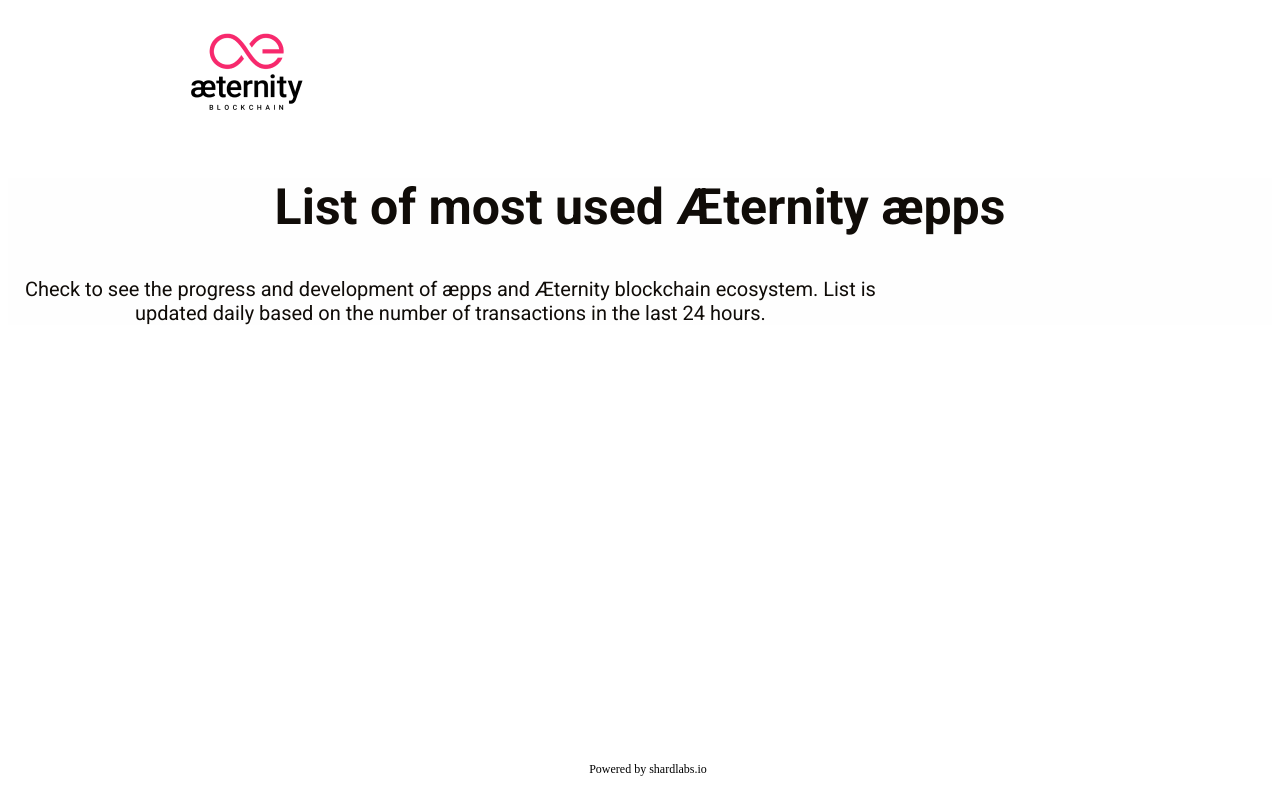
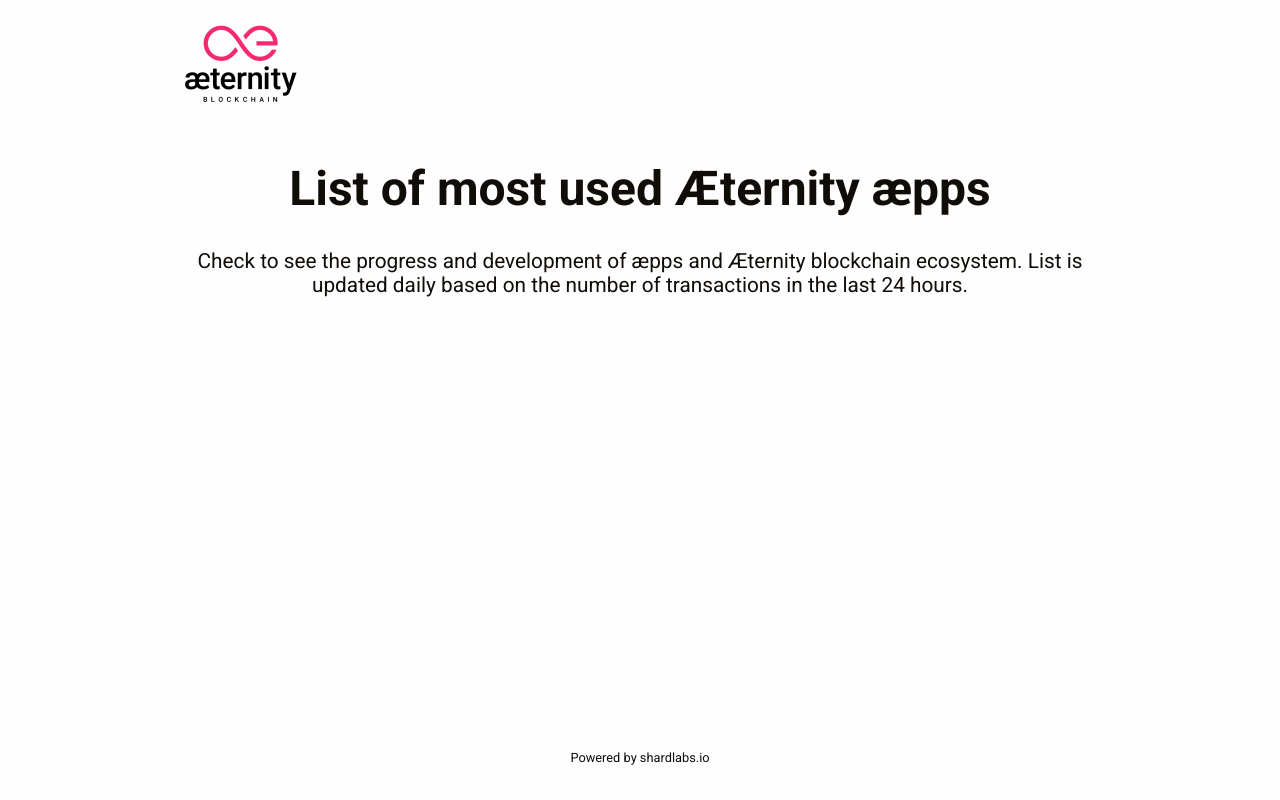
Before and after one commit to Shard-Labs/ct-stateoftheaepps, a Gatsby site: page / in a window 1280 px wide. Built offline with nearby package versions, Linux system fonts and the light colour scheme; Gatsby itself is replaced by a stand-in of ours.

Commit message:
fixed css, names, units etc

```diff
--- a/src/components/footer.js
+++ b/src/components/footer.js
@@ -1,9 +1,9 @@
-import React from "react"
+import React from "react";
 
 export default function Footer() {
   return (
-    <footer className="footer">
-      <p className="textFooter">Powered by shardlabs.io</p>
+    <footer class="footer">
+      <p class="text-footer">Powered by shardlabs.io</p>
     </footer>
-  )
+  );
 }
--- a/src/components/header.js
+++ b/src/components/header.js
@@ -1,14 +1,14 @@
-import React from "react"
-import DesktopLogo from "../assets/images/logo.png"
-import LogoMobile from "../assets/images/logo_mobile.png"
+import React from "react";
+import DesktopLogo from "../assets/images/logo.png";
+import MobileLogo from "../assets/images/logo_mobile.png";
 
 function Header() {
   return (
-    <header className="header">
-      <img className="headerDesktop" src={DesktopLogo} alt="" />
-      <img className="headerMobile" src={LogoMobile} alt="" />
+    <header class="header">
+      <img class="logo-desktop" src={DesktopLogo} alt="logo" />
+      <img class="logo-mobile" src={MobileLogo} alt="logo" />
     </header>
-  )
+  );
 }
 
-export default Header
+export default Header;
--- a/src/pages/index.js
+++ b/src/pages/index.js
@@ -1,17 +1,17 @@
-import React from "react"
-import Header from "../components/header"
-import Footer from "../components/footer"
-import "../styles/styles.scss"
+import React from "react";
+import Header from "../components/header";
+import Footer from "../components/footer";
+import "../styles/styles.scss";
 
 export default function Home() {
   return (
     <div>
       <Header />
 
-      <main className="body">
-        <section className="description">
-          <h1 className="titleMain">List of most used Æternity æpps</h1>
-          <p className="descriptive">
+      <main class="main">
+        <section class="description">
+          <h1 class="title-main">List of most used Æternity æpps</h1>
+          <p class="description-text">
             Check to see the progress and development of æpps and Æternity
             blockchain ecosystem. List is updated daily based on the number of
             transactions in the last 24 hours.
@@ -21,5 +21,5 @@
 
       <Footer />
     </div>
-  )
+  );
 }
--- a/src/styles/_base.scss
+++ b/src/styles/_base.scss
@@ -1,30 +1,13 @@
+* {
+  margin: 0;
+}
+
 html {
   scroll-behavior: smooth;
 }
 
-.body {
+body {
   font-family: "Roboto", sans-serif;
-  background: $backgroundColor;
-  color: $textColor;
-  text-align: center;
-
-  .description {
-    .titleMain {
-      font-size: 18px;
-    }
-    .descriptive {
-      font-size: 12px;
-    }
-
-    @media only screen and (min-width: 769px) {
-      .titleMain {
-        font-size: 50px;
-      }
-      .descriptive {
-        font-size: 20px;
-        color: $textColor;
-        width: 70%;
-      }
-    }
-  }
+  background: $background-color;
+  color: $text-color;
 }
--- a/src/styles/_colors.scss
+++ b/src/styles/_colors.scss
@@ -1,4 +1,4 @@
-$backgroundColor: #fefefe;
-$textColor: #100c08;
-$itemColor: #ffffff;
-$accentcolor: #ff3380;
+$background-color: #fefefe;
+$text-color: #100c08;
+$item-color: #ffffff;
+$accent-color: #ff3380;
--- /dev/null
+++ b/src/styles/_description.scss
@@ -0,0 +1,31 @@
+.main {
+  text-align: center;
+  margin-top: 0.75rem;
+
+  .description {
+    .title-main {
+      font-size: 1.1em;
+      width: 85%;
+      margin: auto;
+      margin-bottom: 0.75rem;
+
+      @media only screen and (min-width: 769px) {
+        font-size: 3em;
+        width: 72%;
+        margin-top: 2rem;
+        margin-bottom: 2rem;
+      }
+    }
+
+    .description-text {
+      font-size: 0.8em;
+      width: 66%;
+      margin: auto;
+
+      @media only screen and (min-width: 769px) {
+        font-size: 1.3em;
+        width: 70%;
+      }
+    }
+  }
+}
--- a/src/styles/_fonts.scss
+++ /dev/null
@@ -1 +0,0 @@
-$fontStack: Roboto;
--- a/src/styles/_footer.scss
+++ b/src/styles/_footer.scss
@@ -5,8 +5,8 @@
   width: 100%;
   text-align: center;
 
-  .textFooter {
-    font-size: 12px;
+  .text-footer {
+    font-size: 0.8em;
     margin-left: auto;
     margin-right: auto;
   }
--- a/src/styles/_header.scss
+++ b/src/styles/_header.scss
@@ -1,22 +1,22 @@
 .header {
   height: 12%;
 
-  .headerDesktop {
+  .logo-desktop {
     display: none;
 
     @media screen and (min-width: 769px) {
       display: block;
       margin-left: 10%;
-      padding: 0em;
     }
   }
 
-  .headerMobile {
+  .logo-mobile {
+    display: block;
+    margin-left: auto;
+    margin-right: auto;
+
     @media screen and (min-width: 768px) {
       display: none;
     }
-    display: block;
-    margin-left: auto;
-    margin-right: auto;
   }
 }
--- a/src/styles/styles.scss
+++ b/src/styles/styles.scss
@@ -1,7 +1,7 @@
 @import url("https://fonts.googleapis.com/css2?family=Roboto:wght@400;700&display=swap");
 @import "./colors";
-@import "./fonts";
 @import "./base";
+@import "./description";
 
 //Components
 @import "./header";
```
Also changed, not shown: src/styles/styles.css (deleted), 3 other files.
